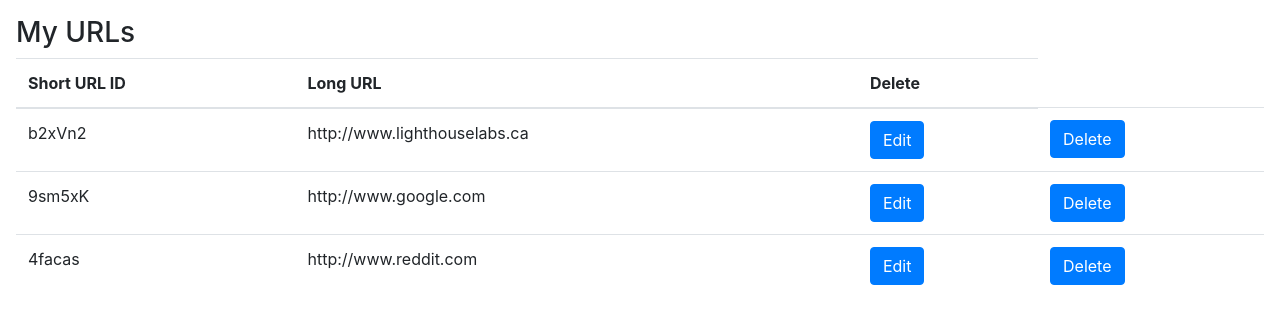
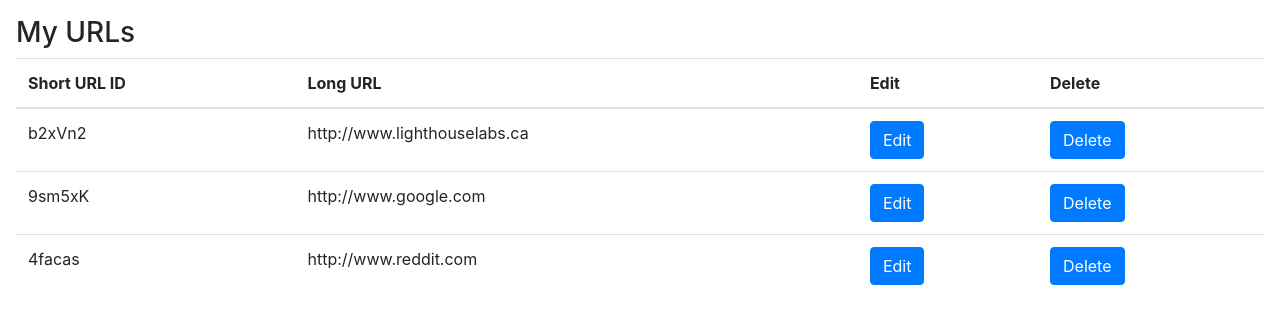
Before and after one commit to rameshraman86/tinyapp, a Node server app: page /urls in a window 1280 px wide. Shown: the part 56-380 px from the top of the page. Run offline with Node 20, Linux system fonts and the light colour scheme; some libraries are stand-ins or nearby versions.

Commit message:
added edit column name

```diff
--- a/views/urls_index.ejs
+++ b/views/urls_index.ejs
@@ -22,6 +22,7 @@
         <tr>
           <th scope="col">Short URL ID</th>
           <th scope="col">Long URL</th>
+          <th scope="col">Edit</th>
           <th scope="col">Delete</th>
         </tr>
       </thead>
@@ -38,7 +39,6 @@
               <form method="GET" action="/urls/<%= id %>">
                 <button type="submit" class="btn btn-primary">Edit</button>
               </form>
-
             </td>
             <td>
               <form method="POST" action="/urls/<%= id %>/delete">
```
